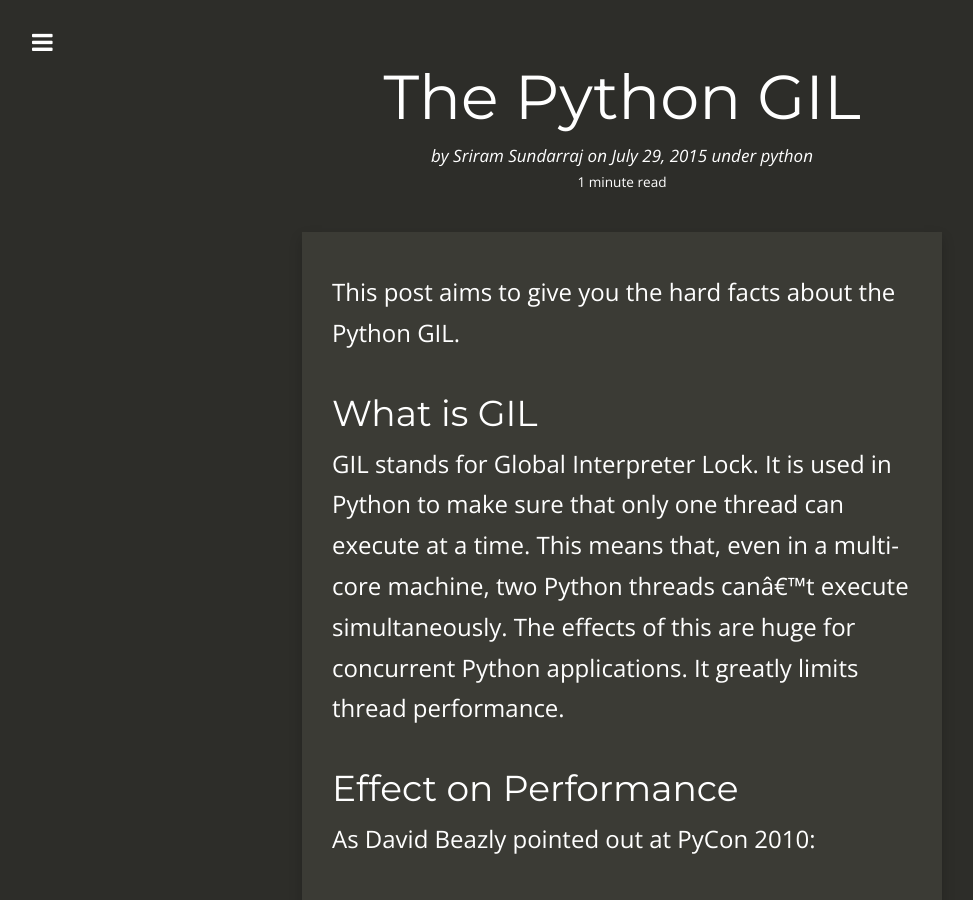
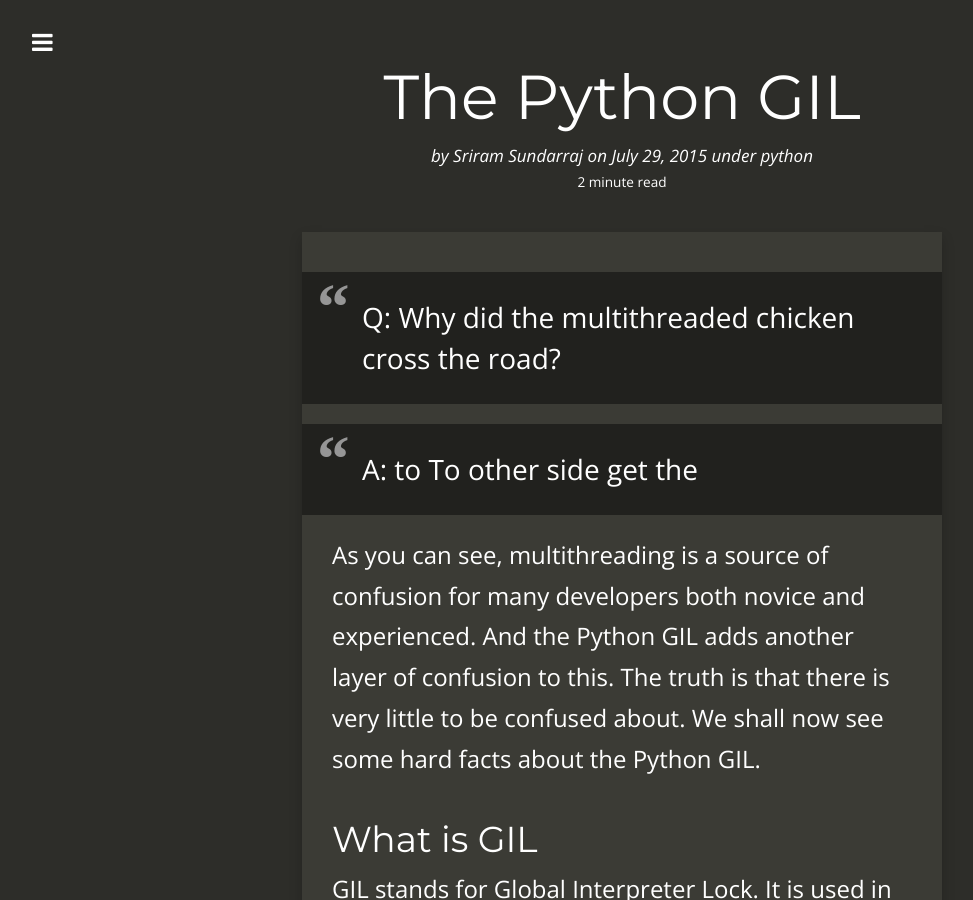
Before and after one commit to ssundarraj/blog, a Jekyll site: the page built from _posts/2015-07-29-Python-GIL.md, in a window 1280 px wide and 900 px high. Shown: the whole window, without its empty margins (18-991 px from the left). Built offline with Jekyll 4.4.1, drawn with Linux system fonts in a browser that asks for light colours; nearby versions of some CDN libraries; Markdown is read by kramdown in place of the engine named in the settings.

Commit message:
Added quote for GIl.

```diff
--- a/_posts/2015-07-29-Python-GIL.md
+++ b/_posts/2015-07-29-Python-GIL.md
@@ -12,7 +12,11 @@ tags:
  - GIL
 ---
 
-This post aims to give you the hard facts about the Python GIL.
+> Q: Why did the multithreaded chicken cross the road?
+
+> A: to To other side get the
+
+As you can see, multithreading is a source of confusion for many developers both novice and experienced. And the Python GIL adds another layer of confusion to this. The truth is that there is very little to be confused about. We shall now see some hard facts about the Python GIL.
 
 ## What is GIL
 
```
